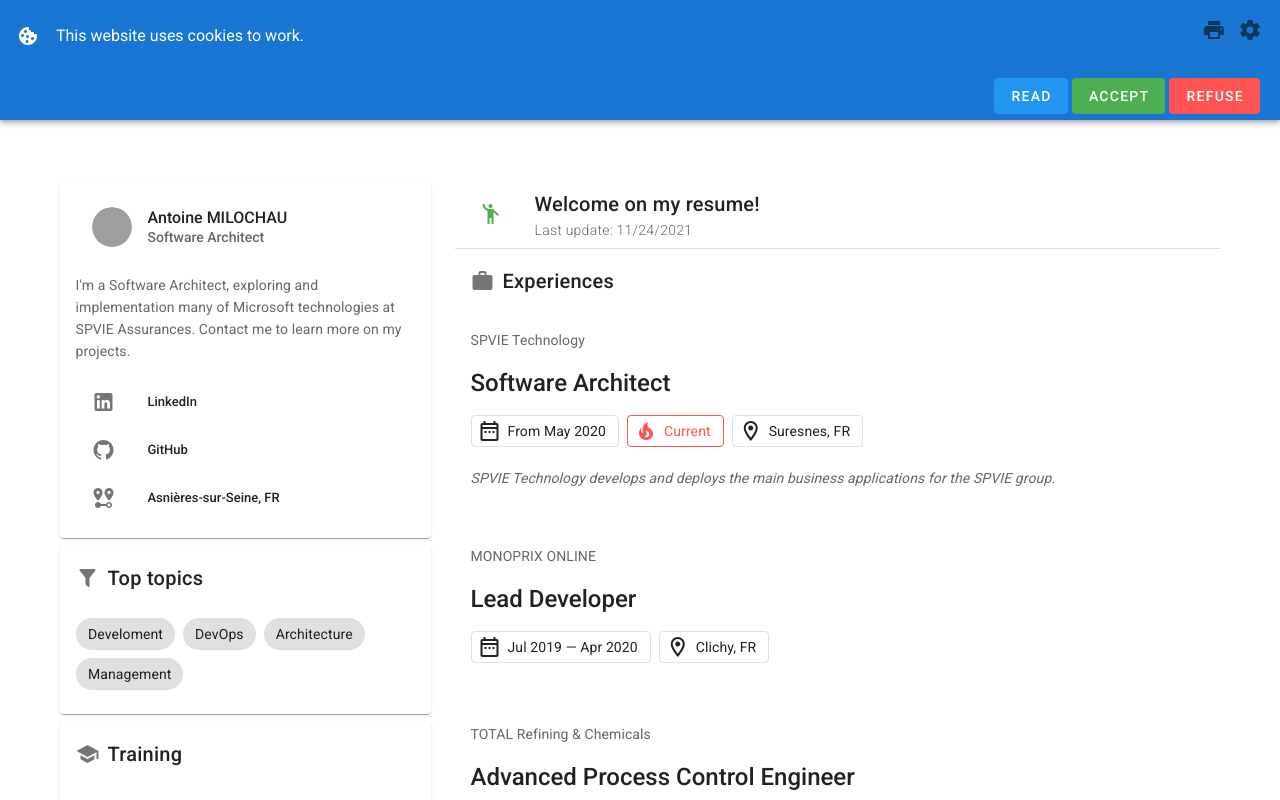
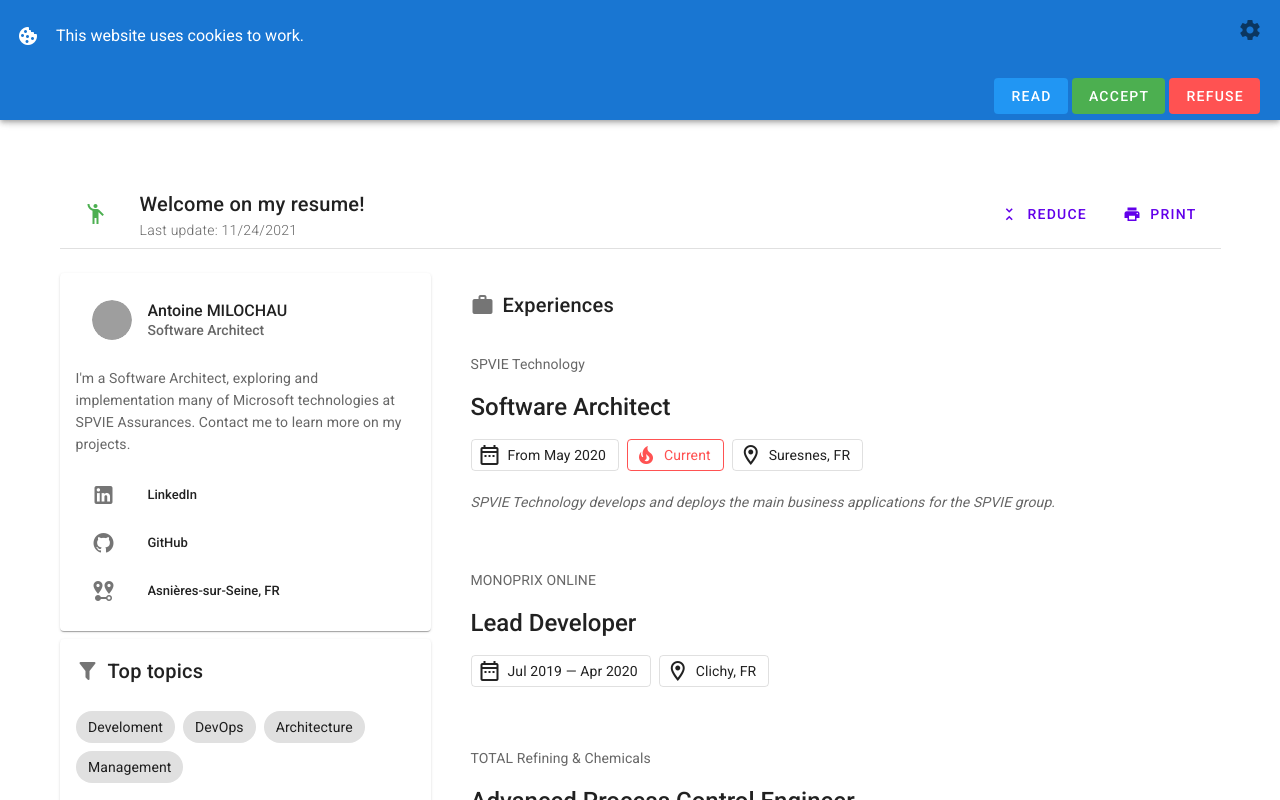
Before and after one commit to amilochau/cv, a Vue app: page /en/ in a window 1280 px wide. Shown: the top 800 px of the page. Built offline with nearby package versions, Linux system fonts and the light colour scheme; grey boxes are pictures that could not be loaded.

Commit message:
Propose two modes (detailed and reducted) to print (#72)

```diff
--- a/src/components/ListItems.vue
+++ b/src/components/ListItems.vue
@@ -164,16 +164,8 @@
 export default class ListItems extends Vue {
   @Prop({ type: Object, required: true }) public list!: IList;
 
+  @Prop({ type: Boolean, default: false }) expandGroups!: boolean;
+
   public baseUrl: string = process.env.BASE_URL;
-
-  get expandGroups () {
-    if (this.list.expandGroups === 'mobile') {
-      return this.$vuetify.breakpoint.mobile
-    } else if (this.list.expandGroups === 'desktop') {
-      return !this.$vuetify.breakpoint.mobile
-    } else {
-      return this.list.expandGroups
-    }
-  }
 }
 </script>
--- a/src/components/resume/button/Print.vue
+++ /dev/null
@@ -1,33 +0,0 @@
-<template>
-  <v-tooltip bottom>
-    <template #activator="tooltip">
-      <v-btn
-        v-on="tooltip.on"
-        icon
-        class="btn-print d-print-none"
-        @click="print">
-        <v-icon>mdi-printer</v-icon>
-      </v-btn>
-    </template>
-    <span class="d-print-none">{{ $t('resume.print') }}</span>
-  </v-tooltip>
-</template>
-
-<script lang="ts">
-import { Component, Vue } from 'vue-property-decorator'
-
-@Component
-export default class Print extends Vue {
-  print () {
-    window.print()
-  }
-}
-</script>
-
-<style lang="sass" scoped>
-.btn-print
-  position: absolute
-  top: 12px
-  right: 48px
-  z-index: 2
-</style>
--- a/src/components/resume/section/Call.vue
+++ b/src/components/resume/section/Call.vue
@@ -13,6 +13,31 @@
       class="text-body-2 text--secondary font-weight-light mb-0">
       {{ call.lastUpdate | formatUpdateDate | formatText('resume.call.lastUpdate') }}
     </p>
+    <template v-slot:actions>
+      <v-btn
+        v-if="expanded"
+        text
+        color="deep-purple accent-4"
+        @click="$emit('reduce')">
+        <v-icon left>mdi-unfold-less-horizontal</v-icon>
+        {{ $t('resume.call.reduce') }}
+      </v-btn>
+      <v-btn
+        v-else
+        text
+        color="deep-purple accent-4"
+        @click="$emit('expand')">
+        <v-icon left>mdi-unfold-more-horizontal</v-icon>
+        {{ $t('resume.call.expand') }}
+      </v-btn>
+      <v-btn
+        text
+        color="deep-purple accent-4"
+        @click="print">
+        <v-icon left>mdi-printer</v-icon>
+        {{ $t('resume.call.print') }}
+      </v-btn>
+    </template>
   </v-banner>
 </template>
 
@@ -22,5 +47,11 @@
 @Component
 export default class KeyWords extends Vue {
   @Prop({ type: Object, required: true }) public call!: any;
+
+  @Prop({ type: Boolean, required: true }) public expanded!: boolean;
+
+  public print () {
+    window.print()
+  }
 }
 </script>
--- a/src/components/resume/section/Projects.vue
+++ b/src/components/resume/section/Projects.vue
@@ -7,7 +7,7 @@
       {{ $t('resume.projects.title') }}
     </v-card-title>
     <v-card-text>
-      <list-items :list="projects"/>
+      <list-items :list="projects" :expand-groups="expanded"/>
     </v-card-text>
   </v-card>
 </template>
@@ -19,5 +19,7 @@
 @Component
 export default class Projects extends Vue {
   @Prop({ type: Object, required: true }) public projects!: IList;
+
+  @Prop({ type: Boolean, required: true }) public expanded!: boolean;
 }
 </script>
--- a/src/data/lang/en.json
+++ b/src/data/lang/en.json
@@ -93,7 +93,6 @@
     }
   },
   "resume": {
-    "print": "Print",
     "experiences": {
       "title": "Experiences",
       "dateFrom": "From {0}",
@@ -132,7 +131,10 @@
       "startFrom": "Start of a new position at the earliest"
     },
     "call": {
-      "lastUpdate": "Last update: {0}"
+      "lastUpdate": "Last update: {0}",
+      "print": "Print",
+      "expand": "Expand",
+      "reduce": "Reduce"
     }
   }
 }
--- a/src/data/lang/fr.json
+++ b/src/data/lang/fr.json
@@ -93,7 +93,6 @@
     }
   },
   "resume": {
-    "print": "Imprimer",
     "experiences": {
       "title": "Expériences",
       "dateFrom": "Depuis {0}",
@@ -132,7 +131,10 @@
       "startFrom": "Début d'un nouveau poste au plus tôt"
     },
     "call": {
-      "lastUpdate": "Dernière mise à jour : {0}"
+      "lastUpdate": "Dernière mise à jour : {0}",
+      "print": "Imprimer",
+      "expand": "Etendre",
+      "reduce": "Reduire"
     }
   }
 }
--- a/src/data/resume/en.json
+++ b/src/data/resume/en.json
@@ -46,7 +46,6 @@
   ],
   "projects": {
     "disableTranslation": true,
-    "expandGroups": "desktop",
     "items": [
       {
         "title": { "text": "Applications" },
--- a/src/data/resume/fr.json
+++ b/src/data/resume/fr.json
@@ -46,7 +46,6 @@
   ],
   "projects": {
     "disableTranslation": true,
-    "expandGroups": "desktop",
     "items": [
       {
         "title": { "text": "Applications" },
--- a/src/models/definitions/IList.ts
+++ b/src/models/definitions/IList.ts
@@ -47,6 +47,5 @@
 export interface IList {
   items: IListItem[];
   disableTranslation?: boolean;
-  expandGroups?: boolean | 'mobile' | 'desktop';
   threeLine?: boolean;
 }
--- a/src/pages/Home.vue
+++ b/src/pages/Home.vue
@@ -1,6 +1,15 @@
 <template>
+  <div>
     <v-row>
-    <resume-button-print/>
+      <v-col>
+        <resume-section-call
+          :call="currentResume.call"
+          :expanded="expanded"
+          @expand="expand"
+          @reduce="reduce"/>
+      </v-col>
+    </v-row>
+    <v-row>
       <v-col cols="12" md="4" class="p-col-4">
         <resume-section-persona
           :persona="currentResume.persona"/>
@@ -11,16 +20,16 @@
         <resume-section-metrics
           :metrics="currentResume.metrics"/>
         <resume-section-projects
-        :projects="currentResume.projects"/>
+          :projects="currentResume.projects"
+          :expanded="expanded"/>
       </v-col>
       <v-col cols="12" md="8" class="p-col-8">
-      <resume-section-call
-        :call="currentResume.call"/>
         <resume-section-experiences
           :experiences="currentResume.experiences"
           :change="currentResume.change"/>
       </v-col>
     </v-row>
+  </div>
 </template>
 
 <script lang='ts'>
@@ -31,6 +40,8 @@
 @Component
 export default class HomePage extends Vue {
   public resume = resume;
+
+  public expanded = !this.$vuetify.breakpoint.mobile
 
   get currentCulture () {
     if (!this.$route.params.lang.localeCompare('fr', undefined, { sensitivity: 'base' })) {
@@ -43,5 +54,13 @@
   get currentResume () {
     return this.resume[this.currentCulture]
   }
+
+  public expand () {
+    this.expanded = true
+  }
+
+  public reduce () {
+    this.expanded = false
+  }
 }
 </script>
```
Lines whose indentation alone changed are shown as unchanged.
